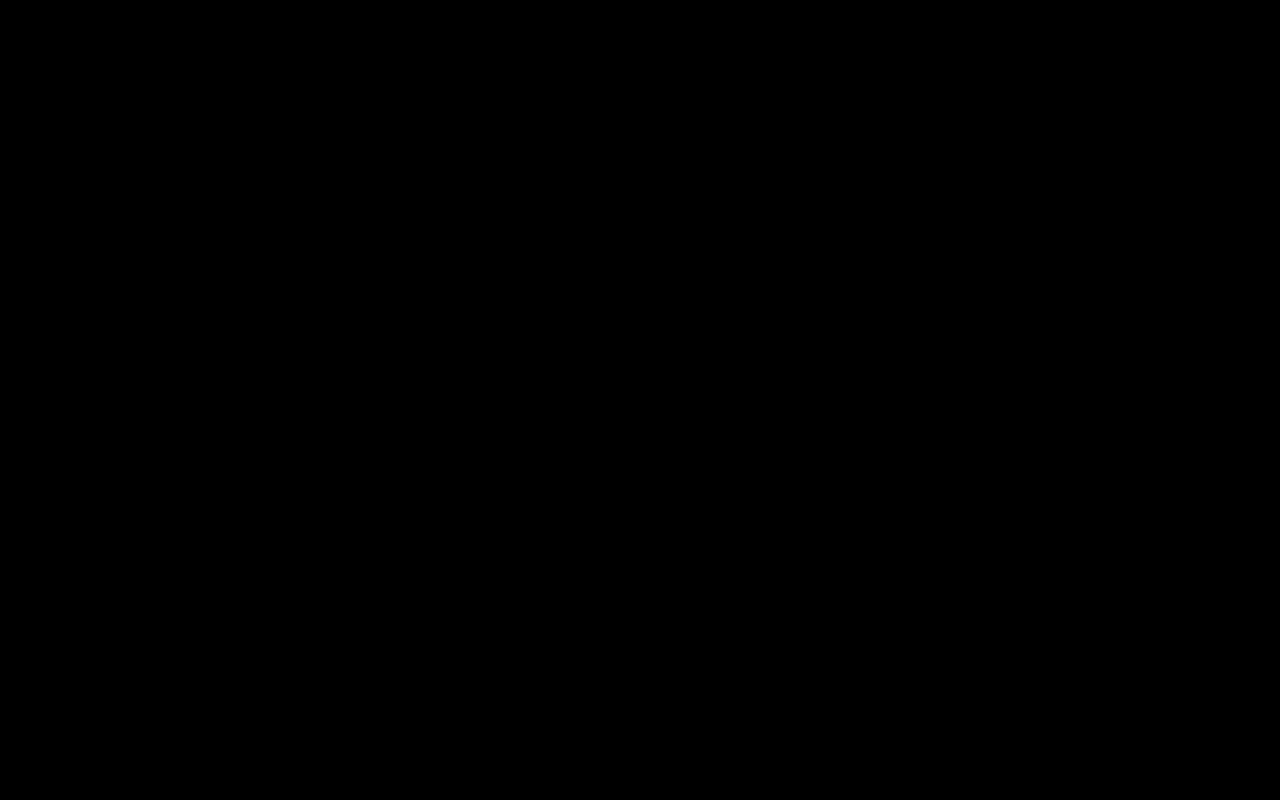
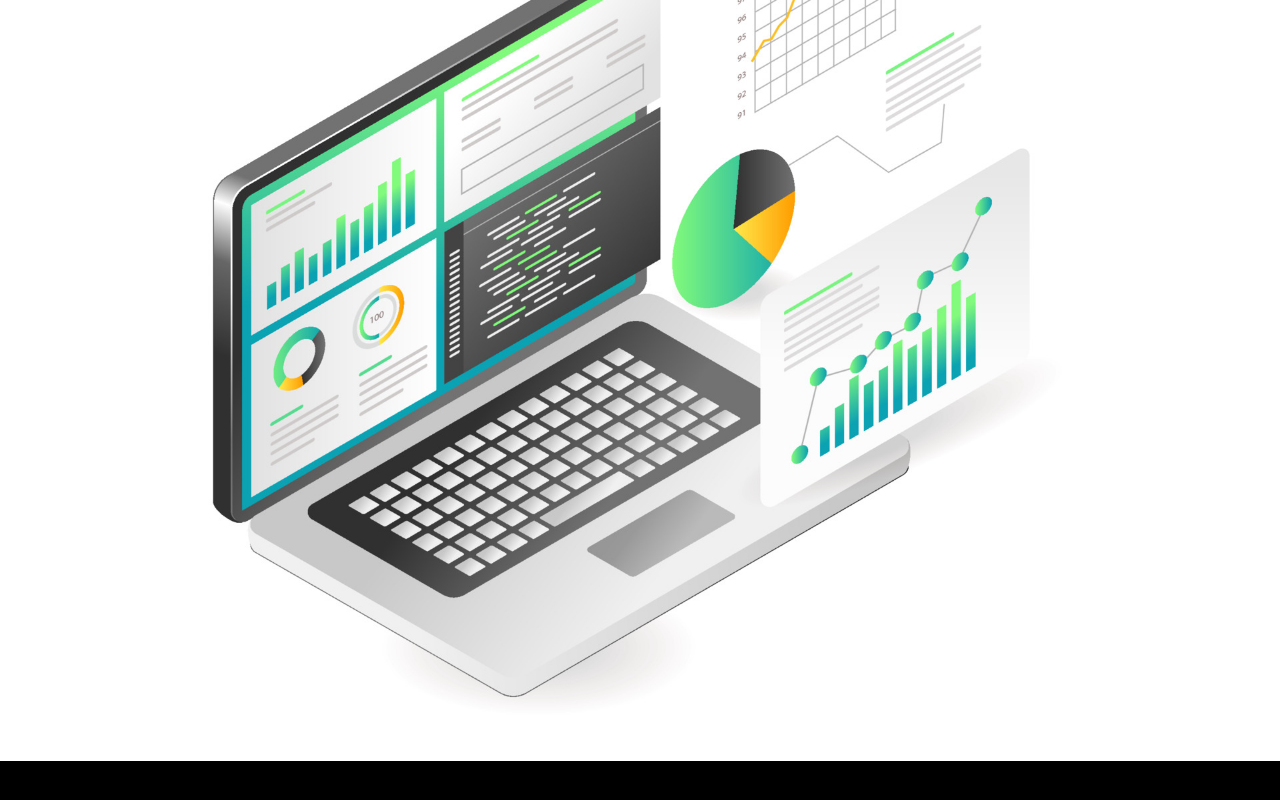
Before and after one commit to abdullahprince7717/React-Tailwind, a React (Vite) app: page / in a window 1280 px wide. Shown: the part 518-1318 px from the top of the page. Before the commit the page ends 800 px from the top, so only its background shows below. Built offline with nearby package versions, Linux system fonts and the light colour scheme.

Commit message:
added analytics component

```diff
--- a/src/App.jsx
+++ b/src/App.jsx
@@ -1,5 +1,6 @@
 import Hero from './components/Hero'
 import Navbar from './components/Navbar'
+import Analytics from './components/Analytics'
 
 function App() {
 
@@ -7,6 +8,7 @@ function App() {
     <div className='' >
       <Navbar />
       <Hero />
+      <Analytics />
     </div>
   )
 }
--- /dev/null
+++ b/src/components/Analytics.jsx
@@ -0,0 +1,22 @@
+import img from '../assets/laptop.jpg'
+
+function Analytics() {
+    return (
+        <div className="w-full bg-white py-12 px-10">
+            <div className="flex justify-center flex-wrap">
+                <img src={img} alt="analytics" className="w-96 md:w-3/5 xl:w-2/3" />
+                <div className='flex flex-col justify-center'>
+                    <h1 className='uppercase text-md sm:text-lg md:text-xl lg:text-2xl font-semibold text-[#00df9a] text-center'>
+                        Data Analytics dashboard
+                    </h1>
+                    <p className='text-md font-bold sm:text-lg md:text-xl lg:text-2xl'>
+                        Get insights into your sales, customers, and overall performance.
+                    </p>
+
+                </div>
+            </div>
+        </div>
+    )
+}
+
+export default Analytics
--- a/src/components/Hero.jsx
+++ b/src/components/Hero.jsx
@@ -2,7 +2,7 @@
 import { ReactTyped } from "react-typed"
 function Hero() {
     return (
-        <div className="w-full h-[86vh] mt-[-32px] sm:mt-0 text-white">
+        <div className="w-full h-[94vh] mt-[-32px] sm:mt-0 text-white ">
             <div className="h-full flex flex-col justify-center items-center ">
                 <p className="uppercase text-lg md:text-2xl lg:text-3xl text-[#00df9a] mb-2">Growing with Data Analytics</p>
                 <p className="uppercase text-2xl sm:text-4xl md:text-5xl lg:text-4xl mb-1">Grow with Data</p>
@@ -16,7 +16,7 @@ function Hero() {
                         className="ml-2 text-md sm:text-xl md:text-2xl lg:text-4xl font-bold"
                     />
                 </div>
-                <button className="bg-[#00df9a] p-6 mt-6 rounded-3xl text-md sm:text-xl md:text-2xl lg:text-3xl font-bold">
+                <button className="bg-[#00df9a] p-4 mt-6 rounded-3xl text-md sm:text-xl md:text-2xl lg:text-3xl font-bold">
                     Get Started
                 </button>
             </div>
```
Also changed, not shown: src/assets/laptop.jpg (added).
